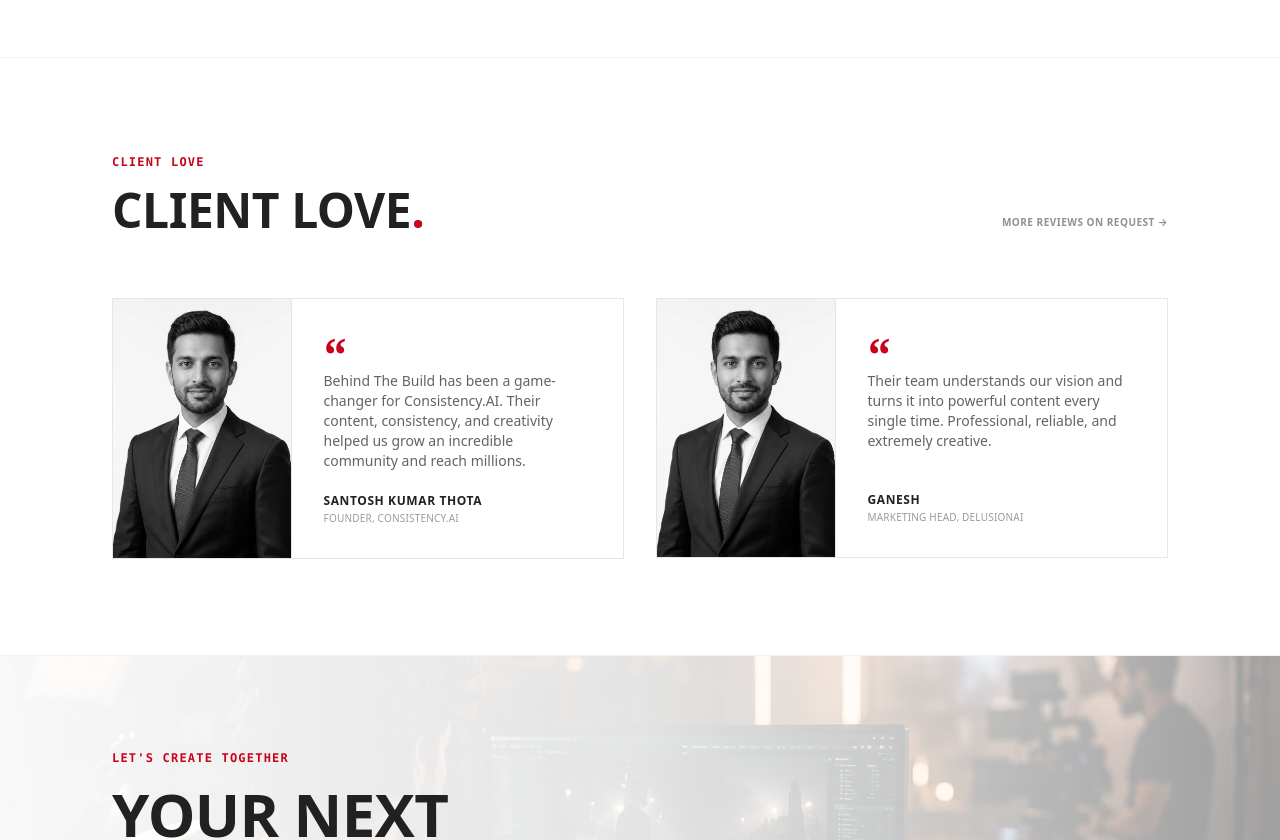
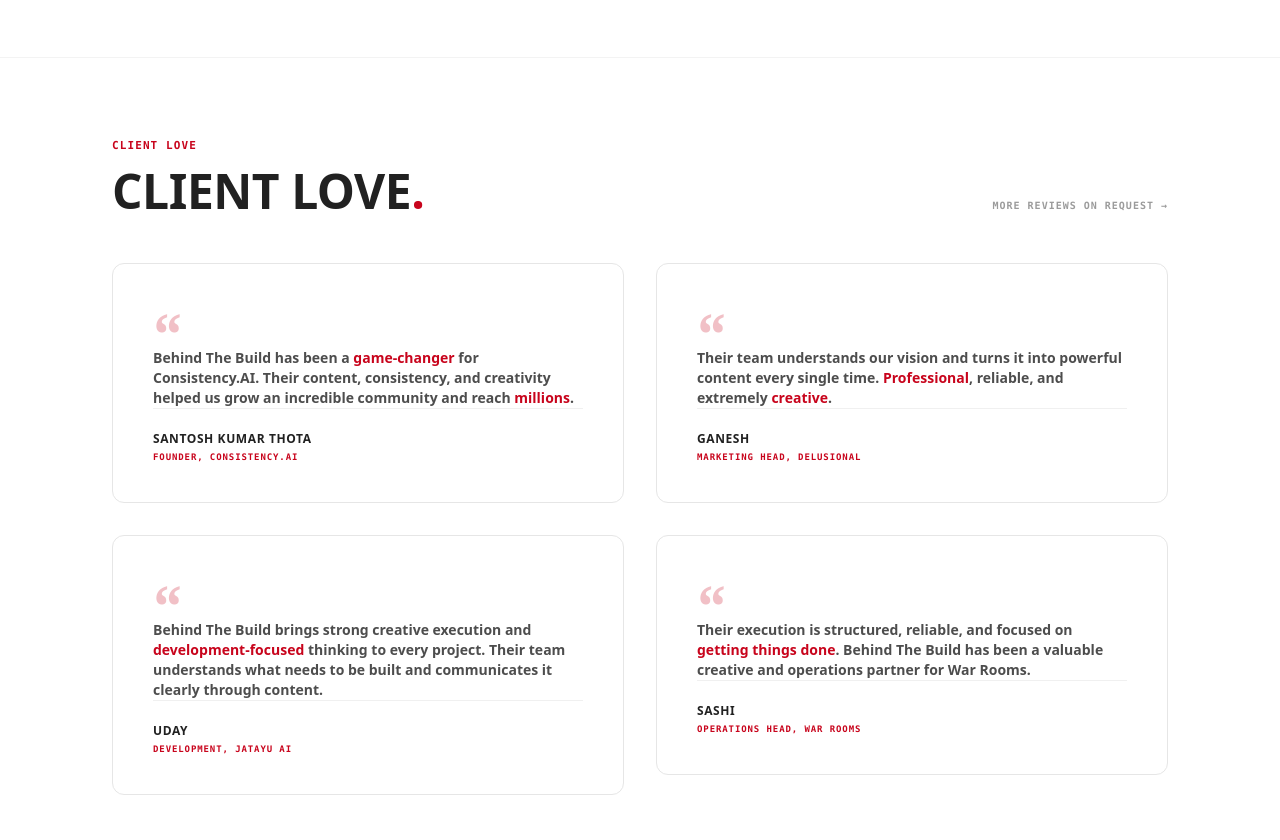
Before and after one commit to behindthebuildmedia/behind-the-build, a React (Vite) app: page / in a window 1280 px wide. Shown: the part 5460-6300 px from the top of the page. Built offline with nearby package versions, Linux system fonts and the light colour scheme.

Commit message:
Redesign Client Love testimonials section to text-focused editorial layout with custom quote marks and hover details

```diff
--- a/src/sections/Testimonials/Testimonials.jsx
+++ b/src/sections/Testimonials/Testimonials.jsx
@@ -1,161 +1,98 @@
-import { motion } from 'framer-motion';
 import ScrollReveal from '../../components/ScrollReveal/ScrollReveal';
-import santhoshImg from '../../assets/projects/santhosh.webp';
-
-import { useReducedMotion } from '../../hooks/useReducedMotion';
 
 const testimonialsData = [
   {
-    id: 1,
-    quote: "Behind The Build has been a game-changer for Consistency.AI. Their content, consistency, and creativity helped us grow an incredible community and reach millions.",
-    avatar: santhoshImg,
-    name: "Santosh Kumar Thota",
-    role: "Founder, Consistency.AI"
+    quote: "Behind The Build has been a <span class=\"text-[#C8041C]\">game-changer</span> for Consistency.AI. Their content, consistency, and creativity helped us grow an incredible community and reach <span class=\"text-[#C8041C]\">millions</span>.",
+    name: "SANTOSH KUMAR THOTA",
+    role: "FOUNDER, CONSISTENCY.AI"
   },
   {
-    id: 2,
-    quote: "Their team understands our vision and turns it into powerful content every single time. Professional, reliable, and extremely creative.",
-    avatar: santhoshImg, // Fallback as Ganesh headshot is not in files
-    name: "Ganesh",
-    role: "Marketing Head, DelusionAI"
+    quote: "Their team understands our vision and turns it into powerful content every single time. <span class=\"text-[#C8041C]\">Professional</span>, reliable, and extremely <span class=\"text-[#C8041C]\">creative</span>.",
+    name: "GANESH",
+    role: "MARKETING HEAD, DELUSIONAL"
+  },
+  {
+    quote: "Behind The Build brings strong creative execution and <span class=\"text-[#C8041C]\">development-focused</span> thinking to every project. Their team understands what needs to be built and communicates it clearly through content.",
+    name: "UDAY",
+    role: "DEVELOPMENT, JATAYU AI"
+  },
+  {
+    quote: "Their execution is structured, reliable, and focused on <span class=\"text-[#C8041C]\">getting things done</span>. Behind The Build has been a valuable creative and operations partner for War Rooms.",
+    name: "SASHI",
+    role: "OPERATIONS HEAD, WAR ROOMS"
   }
 ];
 
 export default function Testimonials() {
-  const shouldReduceMotion = useReducedMotion();
-
-  const imageRevealVariants = {
-    initial: { opacity: 0, x: -12 },
-    animate: (idx) => ({
-      opacity: 1,
-      x: 0,
-      transition: { duration: 0.65, ease: [0.22, 1, 0.36, 1], delay: idx * 0.12 + 0.1 }
-    })
-  };
-
-  const rightContentVariants = {
-    initial: {},
-    animate: (idx) => ({
-      transition: {
-        staggerChildren: 0.12,
-        delayChildren: idx * 0.12 + 0.22
-      }
-    })
-  };
-
-  const quoteRevealVariants = {
-    initial: { opacity: 0, y: 10 },
-    animate: {
-      opacity: 1,
-      y: 0,
-      transition: { duration: 0.65, ease: [0.22, 1, 0.36, 1] }
-    }
-  };
-
-  const nameRevealVariants = {
-    initial: { opacity: 0, y: 15 },
-    animate: {
-      opacity: 1,
-      y: 0,
-      transition: { duration: 0.55, ease: [0.22, 1, 0.36, 1] }
-    }
-  };
-
   return (
-    <section id="testimonials" className="py-24 bg-brand-white border-t border-brand-charcoal/5 relative overflow-hidden select-none font-sans">
-      <div className="max-w-6xl mx-auto px-6 md:px-12 relative z-10 space-y-16">
+    <section id="testimonials" className="py-20 bg-brand-white border-t border-brand-charcoal/5 relative overflow-hidden select-none font-sans">
+      <div className="max-w-6xl mx-auto px-6 md:px-12 relative z-10 space-y-12">
 
         {/* Section Header */}
         <div className="flex flex-col md:flex-row md:items-end justify-between gap-6 text-left">
-          <div className="space-y-4">
-            <ScrollReveal yOffset={10} duration={0.45} delay={0}>
-              <p className="text-xs font-bold uppercase tracking-widest text-[#C8041C] font-mono">
+          <div className="space-y-3">
+            <ScrollReveal yOffset={10} duration={0.4} delay={0}>
+              <span className="text-[11px] font-mono font-black uppercase tracking-widest text-[#C8041C] block">
                 CLIENT LOVE
-              </p>
+              </span>
             </ScrollReveal>
-            <ScrollReveal yOffset={35} duration={0.8} delay={0.1}>
-              <h2 className="text-4xl sm:text-5xl font-black uppercase tracking-tight text-brand-charcoal">
+
+            <ScrollReveal yOffset={15} duration={0.6} delay={0.1}>
+              <h2 className="text-4xl sm:text-5xl font-black uppercase tracking-tight text-[#212121] leading-none">
                 CLIENT LOVE<span className="text-[#C8041C]">.</span>
               </h2>
             </ScrollReveal>
           </div>
-          <div>
-            <ScrollReveal yOffset={10} duration={0.45} delay={0.2}>
-              <span className="text-[10px] font-bold uppercase tracking-wider text-brand-charcoal/50 select-none block md:pb-1">
-                MORE REVIEWS ON REQUEST →
-              </span>
-            </ScrollReveal>
-          </div>
+
+          <ScrollReveal yOffset={10} duration={0.4} delay={0.2} className="shrink-0">
+            <span className="text-[10px] font-mono font-black uppercase tracking-widest text-[#212121]/45 hover:text-[#C8041C] transition-colors duration-300">
+              MORE REVIEWS ON REQUEST →
+            </span>
+          </ScrollReveal>
         </div>
 
-        {/* 2-Column Split Testimonials Grid */}
-        <div className="grid grid-cols-1 lg:grid-cols-2 gap-8 w-full">
+        {/* 2-Column Testimonials Grid */}
+        <div className="grid grid-cols-1 md:grid-cols-2 gap-8 w-full">
           {testimonialsData.map((item, idx) => (
-            <div
-              key={item.id}
+            <ScrollReveal
+              key={idx}
+              delay={idx * 0.1}
+              yOffset={20}
               className="w-full"
             >
-              <motion.div
-                initial="initial"
-                whileInView="animate"
-                whileHover="hover"
-                animate="rest"
-                viewport={{ once: true, amount: 0.15 }}
-                custom={idx}
-                className="bg-brand-white border border-[#E6E6E6] rounded-none overflow-hidden flex flex-col sm:flex-row items-stretch min-h-[260px] w-full hover:border-brand-charcoal/30 transition-all duration-300 relative group cursor-default"
-              >
-                {/* Left Side Client Image */}
-                <motion.div
-                  custom={idx}
-                  variants={shouldReduceMotion ? {} : imageRevealVariants}
-                  className="w-full sm:w-[35%] min-h-[200px] sm:min-h-0 relative overflow-hidden bg-brand-lightgray shrink-0 border-b sm:border-b-0 sm:border-r border-[#E6E6E6]"
-                >
-                  <img
-                    src={item.avatar}
-                    alt={item.name}
-                    width="200"
-                    height="300"
-                    className="absolute inset-0 w-full h-full object-cover filter grayscale transition-transform duration-500 ease-out group-hover:scale-[1.03]"
-                    loading="lazy"
+              <div className="bg-white border border-[#E6E6E6] p-8 md:p-10 flex flex-col justify-between min-h-[220px] w-full hover:border-[#C8041C]/40 hover:shadow-[0_8px_30px_rgba(0,0,0,0.015)] transition-all duration-300 relative group rounded-xl">
+
+                {/* Visual accent left line */}
+                <div className="absolute left-0 top-1/2 -translate-y-1/2 w-[3px] h-0 bg-[#C8041C] group-hover:h-3/5 transition-all duration-300 rounded-r-md" />
+
+                <div className="space-y-5">
+                  {/* Oversized Quote Icon */}
+                  <span className="text-6xl font-serif font-black text-[#C8041C]/25 leading-none block select-none h-6 transition-colors duration-300 group-hover:text-[#C8041C]/60">
+                    “
+                  </span>
+
+                  {/* Quote Paragraph */}
+                  <p
+                    className="text-xs sm:text-sm font-semibold text-[#212121]/80 leading-relaxed font-sans"
+                    dangerouslySetInnerHTML={{ __html: item.quote }}
                   />
-                </motion.div>
+                </div>
 
-                {/* Right Side Quote Content */}
-                <motion.div
-                  custom={idx}
-                  variants={shouldReduceMotion ? {} : rightContentVariants}
-                  className="w-full sm:w-[65%] p-8 flex flex-col justify-between text-left space-y-6"
-                >
-                  <motion.div variants={shouldReduceMotion ? {} : quoteRevealVariants} className="space-y-4">
-                    {/* Red Quote Mark */}
-                    <span className="text-5xl font-serif font-black text-[#C8041C] leading-none block select-none h-6">
-                      “
-                    </span>
-                    <p className="text-xs sm:text-sm font-medium text-brand-charcoal/70 leading-relaxed font-sans">
-                      {item.quote}
-                    </p>
-                  </motion.div>
+                {/* Client Profile details */}
+                <div className="pt-6 mt-auto border-t border-[#E6E6E6]/60 flex flex-col space-y-1">
+                  <h4 className="text-xs font-black text-[#212121] uppercase tracking-wider leading-none">
+                    {item.name}
+                  </h4>
+                  <p className="text-[9px] font-mono font-bold tracking-widest text-[#C8041C] uppercase leading-none pt-1">
+                    {item.role}
+                  </p>
+                </div>
 
-                  <motion.div variants={shouldReduceMotion ? {} : nameRevealVariants} className="space-y-1">
-                    <h4 className="text-xs font-bold text-brand-charcoal uppercase tracking-wider leading-none">
-                      {item.name}
-                    </h4>
-                    <p className="text-[10px] text-brand-charcoal/45 uppercase tracking-wide font-medium block">
-                      {item.role}
-                    </p>
-                  </motion.div>
-                </motion.div>
+                {/* Bottom interactive border reveal */}
+                <div className="absolute bottom-0 left-0 right-0 h-[2px] bg-[#C8041C] scale-x-0 group-hover:scale-x-100 transition-transform duration-300 origin-left" />
 
-                {/* Bottom Red Accent Line */}
-                <motion.div
-                  variants={{
-                    rest: { scaleX: 0 },
-                    hover: { scaleX: 1, transition: { duration: 0.3, ease: 'easeOut' } }
-                  }}
-                  className="absolute bottom-0 left-0 right-0 h-[2px] bg-[#C8041C] origin-left"
-                />
-              </motion.div>
-            </div>
+              </div>
+            </ScrollReveal>
           ))}
         </div>
 
```
